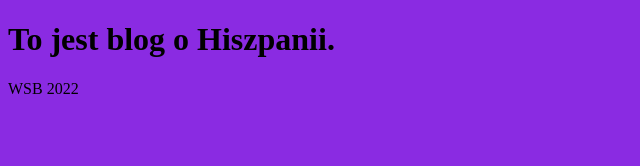
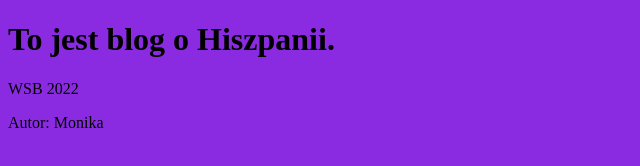
Before and after one commit to monika17309/monika_narzedzia, a plain HTML site: page index.html in a window 1280 px wide. Shown: the whole page, without its empty margins (0-640 px from the left). Drawn offline with Linux system fonts and the light colour scheme.

Commit message:
Dodano autora

```diff
--- a/index.html
+++ b/index.html
@@ -13,6 +13,8 @@
 </head>
 <body>
     <h1>To jest blog o Hiszpanii.</h1>
-    <footer>WSB 2022</footer>
+    <footer>WSB 2022
+        <p>Autor: Monika</p>
+    </footer>
 </body>
 </html>
```
